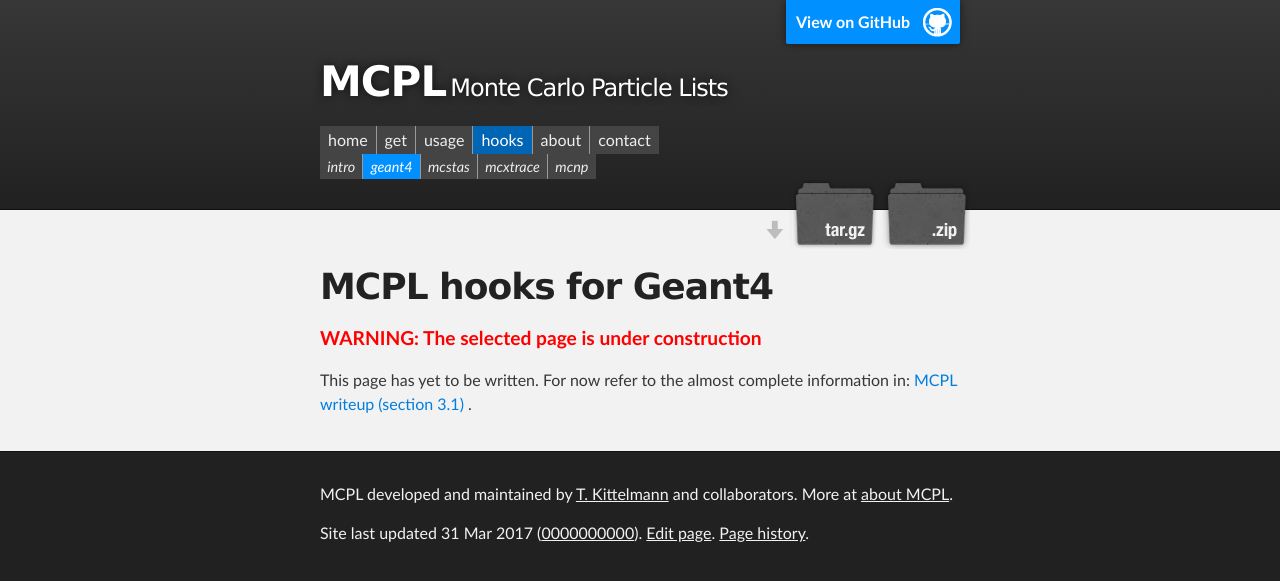
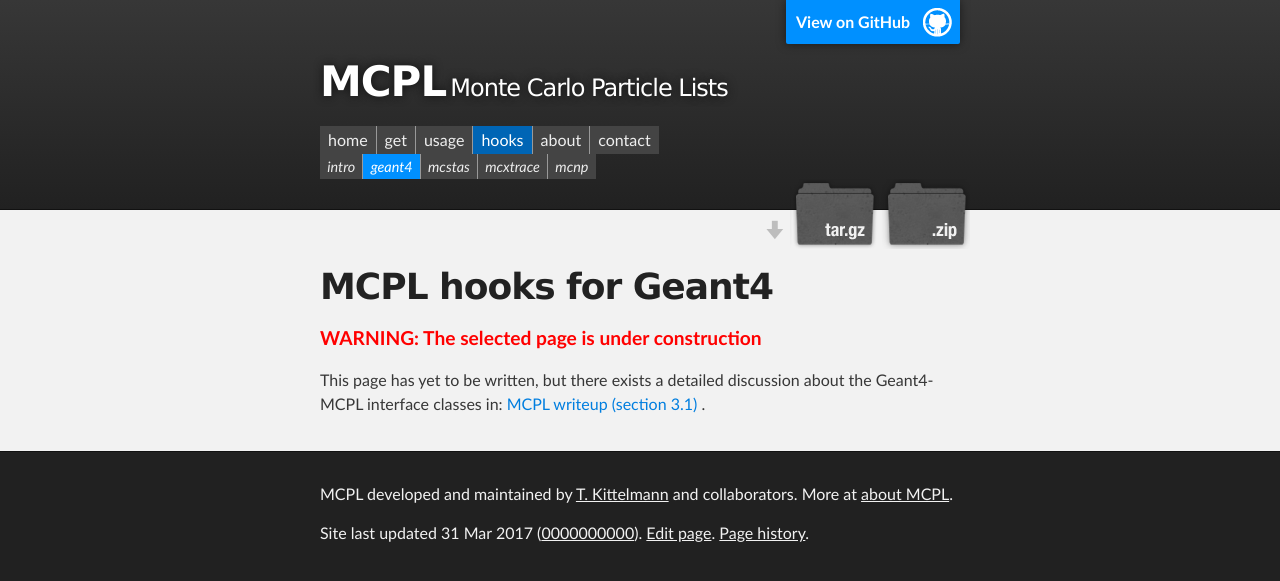
Before and after one commit to mctools/mcpl, a Jekyll site: the page built from hooks_geant4.md, in a window 1280 px wide. Shown: the top 581 px of the page. Built offline with Jekyll 4.4.1, drawn with Linux system fonts in a browser that asks for light colours.

Commit message:
Update hooks_geant4.md

```diff
--- a/hooks_geant4.md
+++ b/hooks_geant4.md
@@ -4,5 +4,4 @@ underconstruction: true
 weight: 50
 ---
 
-This page has yet to be written. For now refer to the almost complete
-information in: {% include linkpaper.html subsection=3.1 %}.
+This page has yet to be written, but there exists a detailed discussion about the Geant4-MCPL interface classes in: {% include linkpaper.html subsection=3.1 %}.
```
